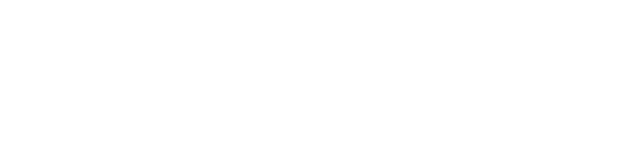
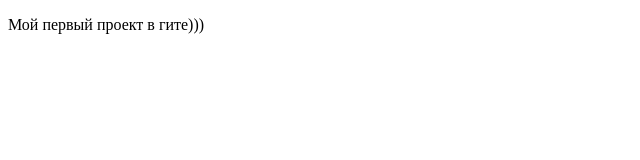
Before and after one commit to suslovvk/testscool, a plain HTML site: page index.html in a window 1280 px wide. Shown: the whole page, without its empty margins (0-640 px from the left). Drawn offline with Linux system fonts and the light colour scheme.

Commit message:
Второй пул

```diff
--- a/index.html
+++ b/index.html
@@ -7,6 +7,6 @@
     <title>Учимся кодить</title>
 </head>
 <body>
-
+    <p>Мой первый проект в гите))) </p>
 </body>
 </html>
```
